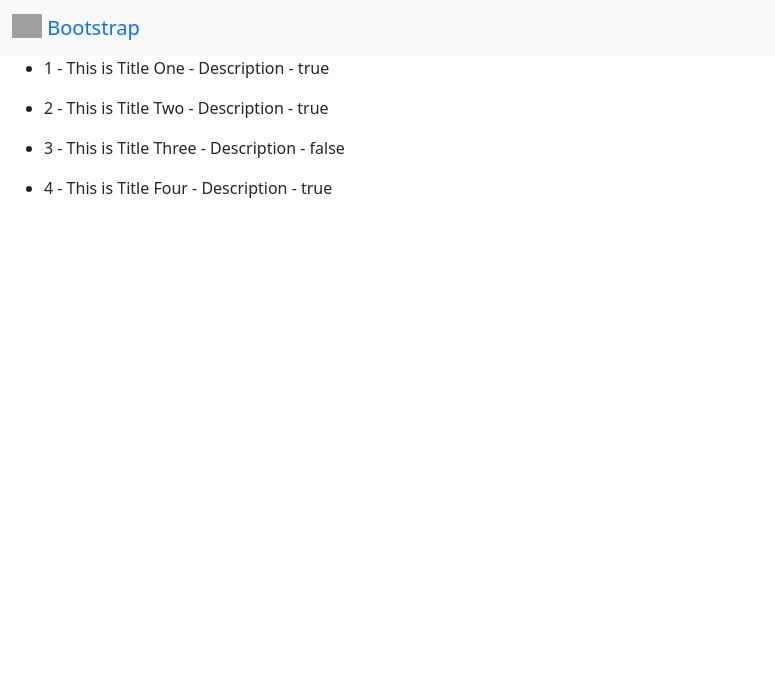
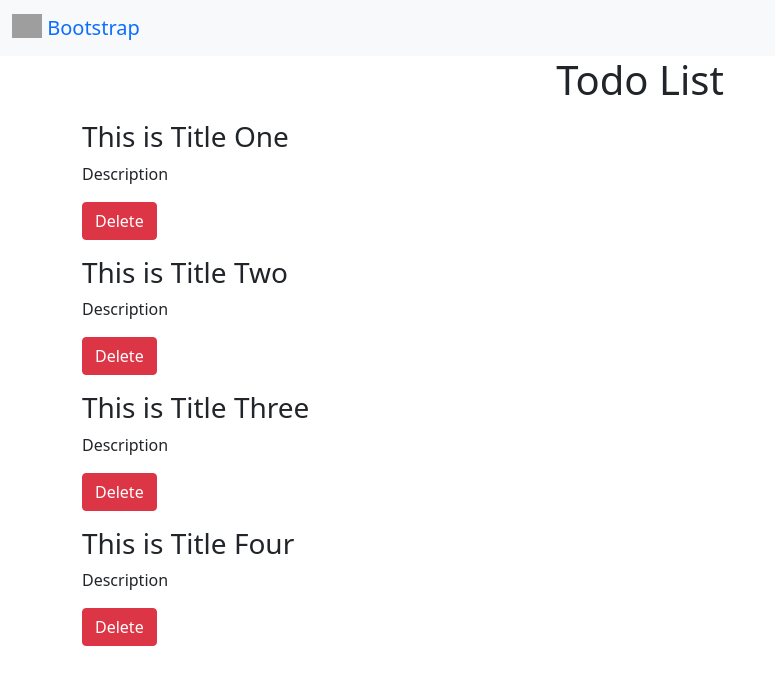
Before and after one commit to AliAkbar001/Angular-CRUD, an Angular app: page / in a window 1280 px wide. Shown: the top 684 px of the page, without its empty margins (0-775 px from the left). Built offline with nearby package versions, Linux system fonts and the light colour scheme; grey boxes are pictures that could not be loaded.

Commit message:
event-emit

```diff
--- /dev/null
+++ b/src/app/Components/todo-items/todo-items.component.html
@@ -0,0 +1,7 @@
+<div class="my-3">
+    <h3>{{todo.title}}</h3>
+    <p>{{todo.description}}</p>
+    <button class="btn btn-danger" (click)="handleClick(todo)">
+        Delete
+    </button>
+</div>
--- /dev/null
+++ b/src/app/Components/todo-items/todo-items.component.ts
@@ -0,0 +1,18 @@
+import { Component, EventEmitter, Input, OnInit, Output } from '@angular/core';
+import { Todo } from 'src/app/Todo';
+
+@Component({
+  selector: 'app-todo-items',
+  templateUrl: './todo-items.component.html',
+  styleUrls: ['./todo-items.component.css']
+})
+export class TodoItemsComponent implements OnInit {
+@Input() todo: Todo;
+@Output() todoDelete: EventEmitter<Todo> = new EventEmitter()
+  constructor() { }
+  ngOnInit(): void {
+  }
+  handleClick(todo:Todo){
+    this.todoDelete.emit(todo);
+  }
+}
--- a/src/app/Components/todo/todo.component.html
+++ b/src/app/Components/todo/todo.component.html
@@ -1,3 +1,3 @@
-<ul *ngFor = "let todo of todos">
-    <li>{{todo.sno}} - {{todo.title}} - {{todo.description}} - {{todo.active}}</li>
-</ul>
+<div *ngFor = "let todo of todos">
+    <app-todo-items [todo]="todo" (todoDelete)="deleteTodo($event)"></app-todo-items>
+</div>
--- a/src/app/Components/todo/todo.component.ts
+++ b/src/app/Components/todo/todo.component.ts
@@ -34,5 +34,7 @@ export class TodoComponent implements OnInit {
 
   ngOnInit(): void {
   }
-
+  deleteTodo(todo: Todo){
+    alert(todo)
+  }
 }
--- a/src/app/app.component.html
+++ b/src/app/app.component.html
@@ -7,7 +7,8 @@
         </a>
       </div>
     </nav>
-    <div class="container-fluid">
+    <div class="container">
+      <h1 class="text-center">Todo List</h1>
         <app-todo></app-todo>
     </div>
 </div>
--- a/src/app/app.module.ts
+++ b/src/app/app.module.ts
@@ -4,11 +4,13 @@ import { BrowserModule } from '@angular/platform-browser';
 import { AppRoutingModule } from './app-routing.module';
 import { AppComponent } from './app.component';
 import { TodoComponent } from './Components/todo/todo.component';
+import { TodoItemsComponent } from './Components/todo-items/todo-items.component';
 
 @NgModule({
   declarations: [
     AppComponent,
-    TodoComponent
+    TodoComponent,
+    TodoItemsComponent
   ],
   imports: [
     BrowserModule,
```
Also changed, not shown: src/app/Components/todo-items/todo-items.component.css (added), 1 other file (tests, documents, lock files or other folders).
